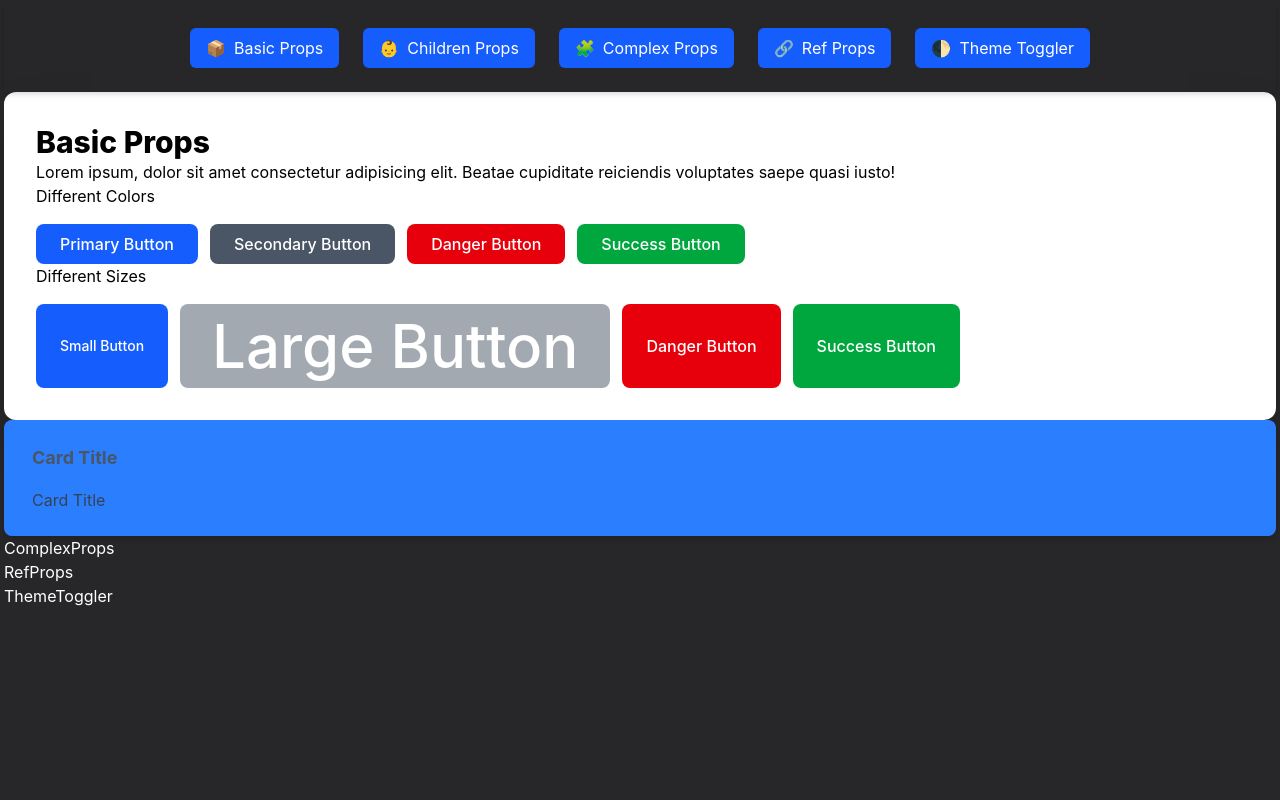
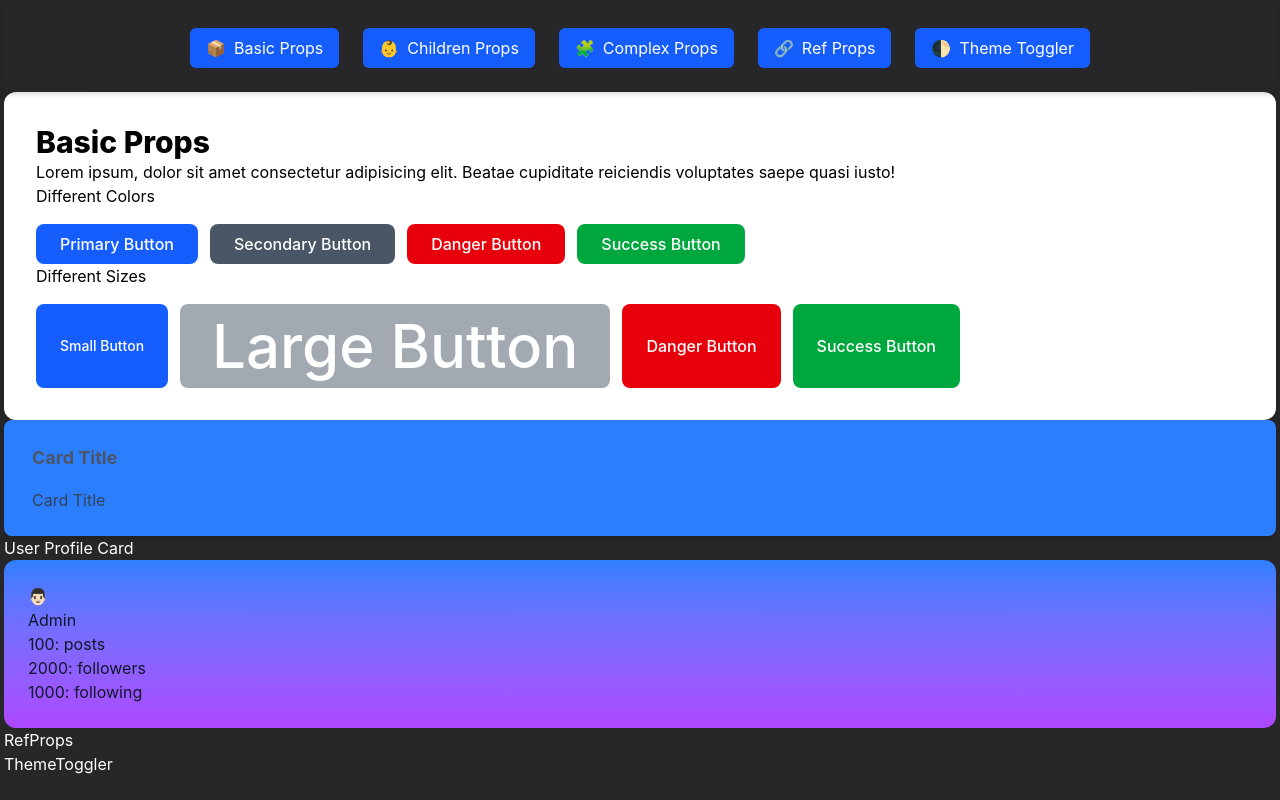
Before and after one commit to Mayankpuri1000/react_and_nextjs_16, a React (Vite) app in the folder props_and_context/: page / in a window 1280 px wide. Built offline with nearby package versions, Linux system fonts and the light colour scheme.

Commit message:
Complex Props explained

```diff
--- a/props_and_context/src/components/ComplexProps.tsx
+++ b/props_and_context/src/components/ComplexProps.tsx
@@ -1,8 +1,90 @@
+type UserStats = {
+  posts?: number;
+  followers?: number;
+  following?: number;
+};
+type User = {
+  name: string;
+  email: string;
+  avatar: string;
+  role: string;
+  status: "active" | "inactive";
+  stats?: UserStats;
+};
+type Theme = {
+  backgroundColor: string;
+  textColor: string;
+  avatarBg: string;
+  badgeBg: string;
+};
+type Action = {
+  label: string;
+  onClick: () => void;
+};
+type Users = {
+  user: User;
+  theme?: Theme;
+  actions?: {
+    primary: Action;
+  };
+};
 
-function ComplexProps() {
+function UserProfileCard({user, theme}: Users) {
   return (
-    <div>ComplexProps</div>
+    <div className={`p-6 rounded-xl ${theme?.backgroundColor} ${theme?.textColor}`}>
+      <div>{user.avatar}</div>
+      <span>{user.role}</span>
+      {user.stats && (
+        <div>
+          {Object.entries(user.stats).map(([key, value]) => (
+            <div key={key}>{value}: {key}</div>
+          ))}
+        </div>
+      )}
+    </div>
   )
 }
 
-export default ComplexProps
+function ComplexProps() {
+  const users: Users[] = [
+    {
+      user: {
+        name: "Mayank Puri",
+        email: "mayank@gmail.com",
+        avatar: "👨🏻",
+        role: "Admin",
+        status: "active",
+        stats: {
+          posts: 100,
+          followers: 2000,
+          following: 1000,
+        },
+      },
+      theme: {
+        backgroundColor: "bg-gradient-to-b from-blue-500 to-purple-500",
+        textColor: "text-gray-900",
+        avatarBg: "bg-purple-500",
+        badgeBg: "bg-purple-200",
+      },
+      actions: {
+        primary: {
+          label: "View Profile",
+          onClick: () => console.log("View Profile"),
+        },
+      },
+    },
+  ];
+
+  return <div className="space-y-8">
+    <div>
+      <h3>User Profile Card</h3>
+      <div>
+        {users.map((userData, index) => (
+          <UserProfileCard key={index} user={userData.user} theme={userData.theme} actions={userData.actions} />
+        ))}
+      </div>
+    </div>
+  </div>;
+}
+
+export default ComplexProps;
```
